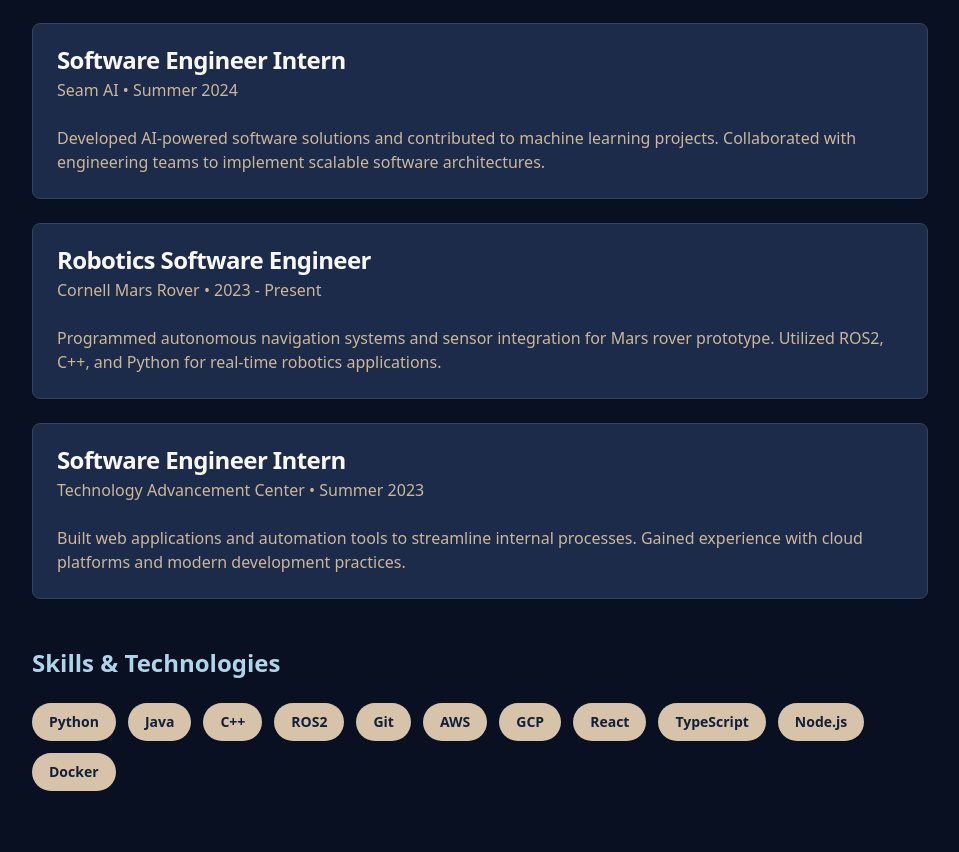
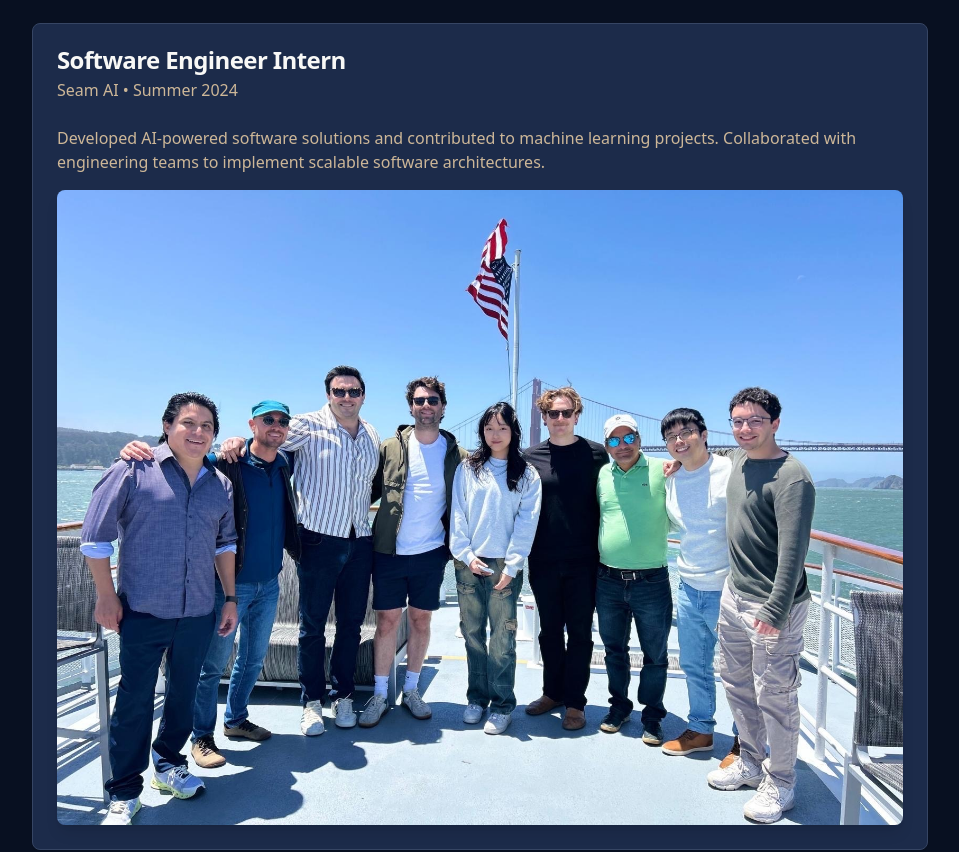
Before and after one commit to gerry-montemayor/portfolio, a React (Vite) app: page /about in a window 1280 px wide. Shown: the part 1106-1958 px from the top of the page, without its empty margins (160-1119 px from the left). Built offline with nearby package versions, Linux system fonts and the light colour scheme.

Commit message:
Add content to About section
Added content to the About section.

```diff
--- a/src/pages/About.tsx
+++ b/src/pages/About.tsx
@@ -75,10 +75,17 @@ const About = () => {
                 <p className="text-muted-foreground">Seam AI • Summer 2024</p>
               </CardHeader>
               <CardContent>
-                <p className="text-muted-foreground">
-                  Developed AI-powered software solutions and contributed to machine learning projects.
-                  Collaborated with engineering teams to implement scalable software architectures.
-                </p>
+                <div className="space-y-4">
+                  <p className="text-muted-foreground">
+                    Developed AI-powered software solutions and contributed to machine learning projects.
+                    Collaborated with engineering teams to implement scalable software architectures.
+                  </p>
+                  <img
+                    src="/lovable-uploads/d3c0b009-5adb-4a54-9872-e247941c904b.png"
+                    alt="Seam AI team outing in San Francisco"
+                    className="rounded-lg shadow-lg w-full h-auto"
+                  />
+                </div>
               </CardContent>
             </Card>
             <Card>
```
Also changed, not shown: public/lovable-uploads/d3c0b009-5adb-4a54-9872-e247941c904b.png (added).
